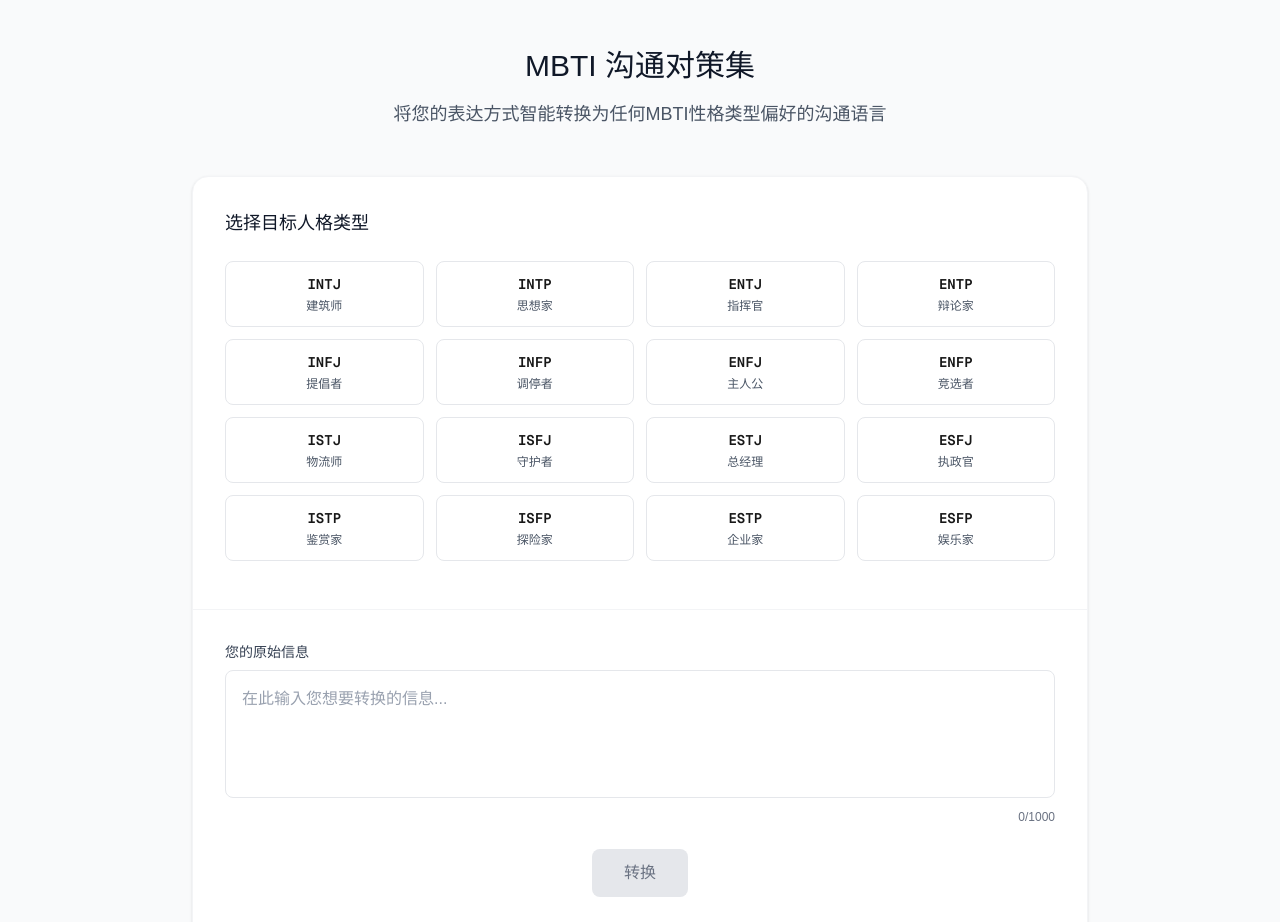
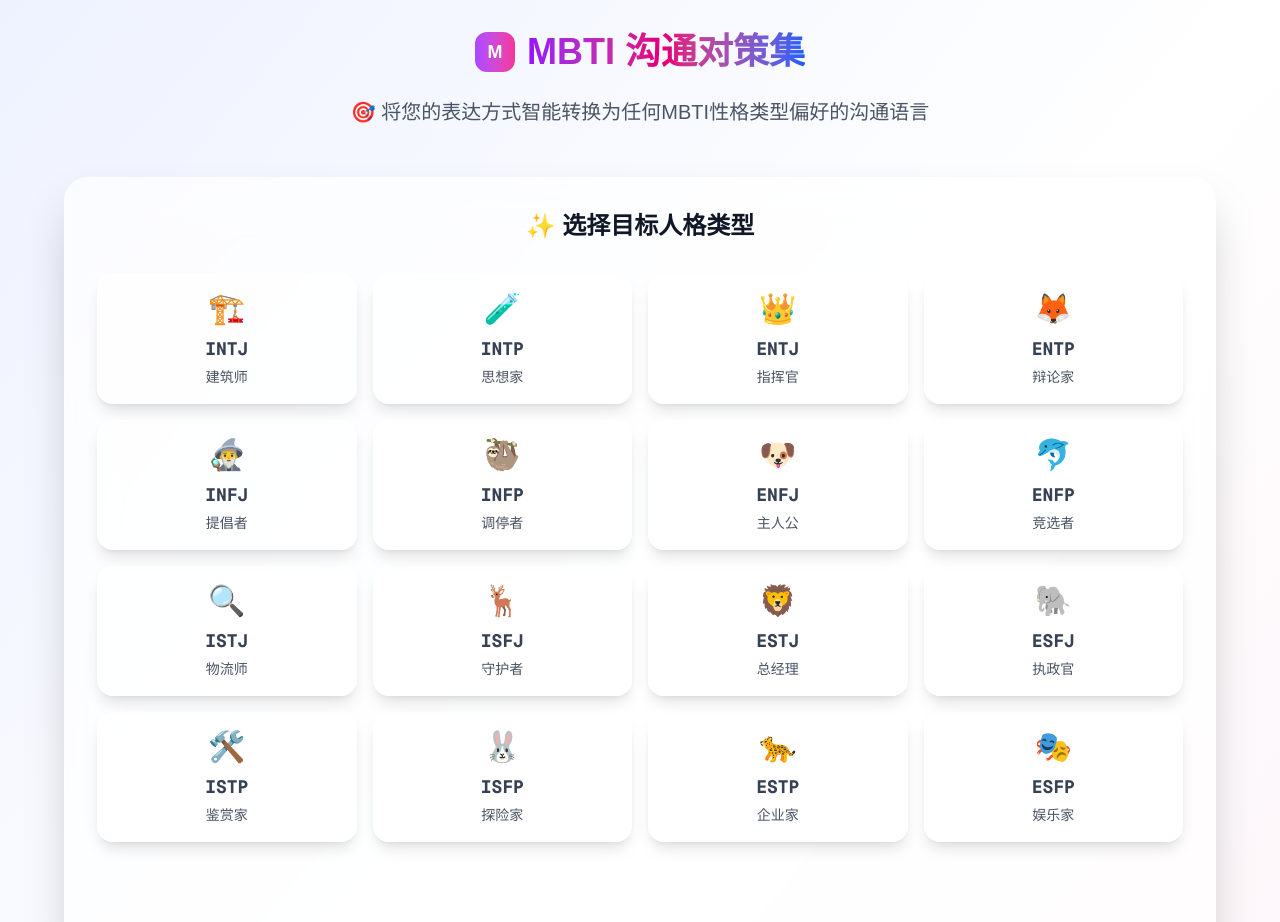
Before and after one commit to Neko3000/mbti-dialog-platform, a Next.js app: page / in a window 1280 px wide. Shown: the top 922 px of the page. Built offline with nearby package versions, Linux system fonts and the light colour scheme.

Commit message:
💄 feat: optimize UI

```diff
--- a/src/app/page.tsx
+++ b/src/app/page.tsx
@@ -3,22 +3,22 @@
 import { useState } from 'react';
 
 const mbtiTypes = [
-  { code: 'INTJ', name: '建筑师', description: '偏好直接、逻辑清晰和客观的沟通。聚焦于效率和解决方案。' },
-  { code: 'INTP', name: '思想家', description: '喜欢探讨概念和理论。重视逻辑一致性和精确性。' },
-  { code: 'ENTJ', name: '指挥官', description: '偏好果断、结构化的沟通。重视效率和明确的行动计划。' },
-  { code: 'ENTP', name: '辩论家', description: '享受探讨可能性和新观点。喜欢开放性讨论和头脑风暴。' },
-  { code: 'INFJ', name: '提倡者', description: '重视深度和意义。偏好温和、体贴的沟通方式。' },
-  { code: 'INFP', name: '调停者', description: '重视和谐、个人意义和鼓励。不喜欢苛刻的批评。' },
-  { code: 'ENFJ', name: '主人公', description: '重视和谐和他人感受。喜欢鼓励性和支持性的沟通。' },
-  { code: 'ENFP', name: '竞选者', description: '喜欢热情、积极的沟通。重视创意和可能性。' },
-  { code: 'ISTJ', name: '物流师', description: '偏好清晰、具体和实用的信息。重视传统和可靠性。' },
-  { code: 'ISFJ', name: '守护者', description: '重视和谐和他人需求。偏好温和、支持性的沟通。' },
-  { code: 'ESTJ', name: '总经理', description: '重视结构、事实和清晰的行动计划。不喜欢模糊性。' },
-  { code: 'ESFJ', name: '执政官', description: '重视和谐和团队合作。喜欢友好、支持性的沟通。' },
-  { code: 'ISTP', name: '鉴赏家', description: '偏好简洁、实用的沟通。重视自主性和灵活性。' },
-  { code: 'ISFP', name: '探险家', description: '重视个人价值观和和谐。偏好温和、非对抗性的沟通。' },
-  { code: 'ESTP', name: '企业家', description: '喜欢直接、行动导向的沟通。重视实际结果和即时反馈。' },
-  { code: 'ESFP', name: '娱乐家', description: '喜欢热情、友好的沟通。重视积极性和人际联系。' }
+  { code: 'INTJ', name: '建筑师', description: '偏好直接、逻辑清晰和客观的沟通。聚焦于效率和解决方案。', emoji: '🏗️', gradient: 'from-purple-500 to-purple-700' },
+  { code: 'INTP', name: '思想家', description: '喜欢探讨概念和理论。重视逻辑一致性和精确性。', emoji: '🧪', gradient: 'from-purple-400 to-indigo-600' },
+  { code: 'ENTJ', name: '指挥官', description: '偏好果断、结构化的沟通。重视效率和明确的行动计划。', emoji: '👑', gradient: 'from-orange-500 to-red-600' },
+  { code: 'ENTP', name: '辩论家', description: '享受探讨可能性和新观点。喜欢开放性讨论和头脑风暴。', emoji: '🦊', gradient: 'from-orange-400 to-pink-500' },
+  { code: 'INFJ', name: '提倡者', description: '重视深度和意义。偏好温和、体贴的沟通方式。', emoji: '🧙‍♂️', gradient: 'from-green-500 to-teal-600' },
+  { code: 'INFP', name: '调停者', description: '重视和谐、个人意义和鼓励。不喜欢苛刻的批评。', emoji: '🦥', gradient: 'from-pink-400 to-rose-600' },
+  { code: 'ENFJ', name: '主人公', description: '重视和谐和他人感受。喜欢鼓励性和支持性的沟通。', emoji: '🐶', gradient: 'from-green-400 to-emerald-600' },
+  { code: 'ENFP', name: '竞选者', description: '喜欢热情、积极的沟通。重视创意和可能性。', emoji: '🐬', gradient: 'from-blue-400 to-cyan-600' },
+  { code: 'ISTJ', name: '物流师', description: '偏好清晰、具体和实用的信息。重视传统和可靠性。', emoji: '🔍', gradient: 'from-blue-500 to-blue-700' },
+  { code: 'ISFJ', name: '守护者', description: '重视和谐和他人需求。偏好温和、支持性的沟通。', emoji: '🦌', gradient: 'from-blue-400 to-indigo-600' },
+  { code: 'ESTJ', name: '总经理', description: '重视结构、事实和清晰的行动计划。不喜欢模糊性。', emoji: '🦁', gradient: 'from-orange-500 to-amber-600' },
+  { code: 'ESFJ', name: '执政官', description: '重视和谐和团队合作。喜欢友好、支持性的沟通。', emoji: '🐘', gradient: 'from-pink-400 to-purple-500' },
+  { code: 'ISTP', name: '鉴赏家', description: '偏好简洁、实用的沟通。重视自主性和灵活性。', emoji: '🛠️', gradient: 'from-yellow-500 to-orange-600' },
+  { code: 'ISFP', name: '探险家', description: '重视个人价值观和和谐。偏好温和、非对抗性的沟通。', emoji: '🐰', gradient: 'from-yellow-400 to-pink-500' },
+  { code: 'ESTP', name: '企业家', description: '喜欢直接、行动导向的沟通。重视实际结果和即时反馈。', emoji: '🐆', gradient: 'from-yellow-500 to-red-600' },
+  { code: 'ESFP', name: '娱乐家', description: '喜欢热情、友好的沟通。重视积极性和人际联系。', emoji: '🎭', gradient: 'from-yellow-400 to-orange-500' }
 ];
 
 export default function Home() {
@@ -59,62 +59,81 @@ export default function Home() {
   };
 
   return (
-    <div className="min-h-screen bg-gray-50 py-12 px-4">
-      <div className="max-w-4xl mx-auto">
+    <div className="min-h-screen bg-gradient-to-br from-indigo-50 via-white to-pink-50 py-8 px-4">
+      <div className="max-w-6xl mx-auto">
         {/* Header */}
         <div className="text-center mb-12">
-          <h1 className="text-3xl font-light text-gray-900 mb-4">
+          <div className="inline-flex items-center gap-3 mb-6">
+            <div className="w-10 h-10 bg-gradient-to-r from-purple-500 to-pink-500 rounded-xl flex items-center justify-center">
+              <span className="text-white font-bold text-lg">M</span>
+            </div>
+            <h1 className="text-4xl font-bold bg-gradient-to-r from-purple-600 via-pink-600 to-blue-600 bg-clip-text text-transparent">
               MBTI 沟通对策集
             </h1>
-          <p className="text-gray-600 text-lg font-light">
-            将您的表达方式智能转换为任何MBTI性格类型偏好的沟通语言
+          </div>
+          <p className="text-gray-600 text-xl font-medium max-w-2xl mx-auto leading-relaxed">
+            🎯 将您的表达方式智能转换为任何MBTI性格类型偏好的沟通语言
           </p>
         </div>
 
         {/* Main Content Container */}
-        <div className="bg-white rounded-2xl shadow-sm border border-gray-100 overflow-hidden">
+        <div className="bg-white/70 backdrop-blur-xl rounded-3xl shadow-2xl border border-white/20 overflow-hidden">
           {/* MBTI Selector */}
-          <div className="p-8 border-b border-gray-100">
-            <h2 className="text-lg font-medium text-gray-900 mb-6">
-              选择目标人格类型
+          <div className="p-8 border-b border-white/20">
+            <h2 className="text-2xl font-bold text-gray-900 mb-8 text-center">
+              ✨ 选择目标人格类型
             </h2>
 
             {/* 4x4 Grid - Responsive */}
-            <div className="grid grid-cols-2 sm:grid-cols-4 gap-3 mb-4">
+            <div className="grid grid-cols-2 sm:grid-cols-4 gap-4 mb-6">
               {mbtiTypes.map((type) => (
                 <button
                   key={type.code}
                   onClick={() => setSelectedType(type.code)}
                   className={`
-                    p-3 rounded-lg border transition-all duration-200 text-center
+                    group relative p-4 rounded-2xl transition-all duration-300 text-center overflow-hidden
+                    transform hover:scale-105 hover:-translate-y-1
                     ${selectedType === type.code
-                      ? 'border-blue-500 bg-blue-50 text-blue-700'
-                      : 'border-gray-200 hover:border-gray-300 hover:bg-gray-50'
+                      ? `bg-gradient-to-br ${type.gradient} text-white shadow-xl scale-105`
+                      : 'bg-white/60 hover:bg-white/80 text-gray-700 shadow-lg border border-white/40'
                     }
                   `}
                 >
-                  <div className="font-mono font-semibold text-sm mb-1">
+                  <div className="relative z-10">
+                    <div className="text-3xl mb-2 transform group-hover:scale-110 transition-transform duration-300">
+                      {type.emoji}
+                    </div>
+                    <div className="font-mono font-bold text-lg mb-1">
                       {type.code}
                     </div>
-                  <div className="text-xs text-gray-600">
+                    <div className="text-sm opacity-90">
                       {type.name}
                     </div>
+                  </div>
+                  {selectedType === type.code && (
+                    <div className="absolute inset-0 bg-gradient-to-br from-white/20 to-transparent rounded-2xl" />
+                  )}
                 </button>
               ))}
             </div>
 
             {/* Selected Type Description */}
             {selectedType && (
-              <div className="bg-blue-50 border border-blue-200 rounded-lg p-4">
-                <div className="flex items-center gap-2 mb-2">
-                  <span className="font-mono font-semibold text-blue-700">
+              <div className={`bg-gradient-to-r ${mbtiTypes.find(t => t.code === selectedType)?.gradient} rounded-2xl p-6 text-white shadow-lg animate-in slide-in-from-top-3 duration-500`}>
+                <div className="flex items-center gap-3 mb-3">
+                  <span className="text-4xl">
+                    {mbtiTypes.find(t => t.code === selectedType)?.emoji}
+                  </span>
+                  <div>
+                    <span className="font-mono font-bold text-xl">
                       {selectedType}
                     </span>
-                  <span className="text-blue-600">
+                    <span className="text-white/90 ml-3 text-lg">
                       {mbtiTypes.find(t => t.code === selectedType)?.name}
                     </span>
                   </div>
-                <p className="text-sm text-blue-700">
+                </div>
+                <p className="text-white/95 leading-relaxed">
                   {mbtiTypes.find(t => t.code === selectedType)?.description}
                 </p>
               </div>
@@ -123,23 +142,26 @@ export default function Home() {
 
           {/* Input/Output Section */}
           <div className="p-8">
-            <div className="space-y-6">
+            <div className="space-y-8">
               {/* Input Area */}
-              <div>
-                <label className="block text-sm font-medium text-gray-700 mb-2">
+              <div className="relative">
+                <label className="block text-lg font-semibold text-gray-800 mb-3 flex items-center gap-2">
+                  <span>💭</span>
                   您的原始信息
                 </label>
+                <div className="relative">
                   <textarea
                     value={inputText}
                     onChange={(e) => setInputText(e.target.value)}
-                  placeholder="在此输入您想要转换的信息..."
-                  className="w-full h-32 p-4 border border-gray-200 rounded-lg resize-none
-                           focus:outline-none focus:ring-2 focus:ring-blue-500 focus:border-transparent
-                           placeholder-gray-400"
+                    placeholder="在此输入您想要转换的信息...\n例如：这个设计方案需要重新修改，不符合要求。"
+                    className="w-full h-36 p-4 bg-gradient-to-br from-gray-50 to-white border-2 border-gray-200 rounded-2xl resize-none
+                             focus:outline-none focus:ring-2 focus:ring-purple-500 focus:border-purple-500
+                             placeholder-gray-400 text-gray-800 shadow-inner transition-all duration-300"
                     maxLength={1000}
                   />
-                <div className="text-xs text-gray-500 mt-1 text-right">
+                  <div className="absolute bottom-3 right-3 text-xs text-gray-500 bg-white/80 px-2 py-1 rounded-lg">
                     {inputText.length}/1000
+                  </div>
                 </div>
               </div>
 
@@ -149,32 +171,62 @@ export default function Home() {
                   onClick={handleTransform}
                   disabled={!selectedType || !inputText.trim() || isLoading}
                   className={`
-                    px-8 py-3 rounded-lg font-medium transition-all duration-200
+                    relative px-10 py-4 rounded-2xl font-bold text-lg transition-all duration-300 transform overflow-hidden
                     ${(!selectedType || !inputText.trim() || isLoading)
                       ? 'bg-gray-200 text-gray-500 cursor-not-allowed'
-                      : 'bg-blue-600 text-white hover:bg-blue-700 active:bg-blue-800'
+                      : 'bg-gradient-to-r from-purple-600 to-pink-600 text-white hover:from-purple-700 hover:to-pink-700 hover:scale-105 shadow-lg hover:shadow-xl active:scale-95'
                     }
                   `}
                 >
-                  {isLoading ? '转换中...' : '转换'}
+                  <span className="relative z-10 flex items-center gap-2">
+                    {isLoading ? (
+                      <>
+                        <svg className="animate-spin w-5 h-5" viewBox="0 0 24 24">
+                          <circle className="opacity-25" cx="12" cy="12" r="10" stroke="currentColor" strokeWidth="4" fill="none" />
+                          <path className="opacity-75" fill="currentColor" d="M4 12a8 8 0 018-8V0C5.373 0 0 5.373 0 12h4zm2 5.291A7.962 7.962 0 014 12H0c0 3.042 1.135 5.824 3 7.938l3-2.647z" />
+                        </svg>
+                        转换中...
+                      </>
+                    ) : (
+                      <>
+                        <span>✨</span>
+                        智能转换
+                      </>
+                    )}
+                  </span>
+                  {!(!selectedType || !inputText.trim() || isLoading) && (
+                    <div className="absolute inset-0 bg-gradient-to-r from-white/20 to-transparent opacity-0 group-hover:opacity-100 transition-opacity duration-300" />
+                  )}
                 </button>
               </div>
 
               {/* Output Area */}
-              <div>
-                <label className="block text-sm font-medium text-gray-700 mb-2">
+              <div className="relative">
+                <label className="block text-lg font-semibold text-gray-800 mb-3 flex items-center gap-2">
+                  <span>🎯</span>
                   转换后的信息
                 </label>
                 <div className="relative">
-                  <div className="w-full h-32 p-4 bg-gray-50 border border-gray-200 rounded-lg overflow-y-auto">
+                  <div className="w-full min-h-36 p-6 bg-gradient-to-br from-green-50 to-blue-50 border-2 border-green-200 rounded-2xl overflow-y-auto shadow-inner">
                     {outputText ? (
-                      <p className="text-gray-900 whitespace-pre-wrap">
+                      <div className="space-y-3">
+                        <div className="flex items-center gap-2 text-green-700 text-sm font-medium">
+                          <span className="w-2 h-2 bg-green-500 rounded-full animate-pulse"></span>
+                          转换完成
+                        </div>
+                        <p className="text-gray-800 leading-relaxed whitespace-pre-wrap bg-white/60 p-4 rounded-xl">
                           {outputText}
                         </p>
+                      </div>
                     ) : (
-                      <p className="text-gray-500">
+                      <div className="flex items-center justify-center h-32 text-center">
+                        <div className="space-y-2">
+                          <div className="text-4xl">🤖</div>
+                          <p className="text-gray-500 font-medium">
                             转换结果将显示在此处
                           </p>
+                        </div>
+                      </div>
                     )}
                   </div>
                   {outputText && (
@@ -188,10 +240,13 @@ export default function Home() {
                           console.error('复制失败:', err);
                         }
                       }}
-                      className="absolute top-2 right-2 px-3 py-1 text-xs bg-white border border-gray-200
-                               rounded hover:bg-gray-50 transition-colors"
+                      className={`absolute top-2 right-2 px-4 py-2 text-sm font-medium rounded-xl transition-all duration-300 transform hover:scale-105 ${
+                        copySuccess
+                          ? 'bg-green-500 text-white'
+                          : 'bg-white/90 text-gray-700 hover:bg-white shadow-lg border border-white/50'
+                      }`}
                     >
-                      {copySuccess ? '已复制!' : '复制'}
+                      {copySuccess ? '✅ 已复制!' : '📋 复制'}
                     </button>
                   )}
                 </div>
@@ -207,8 +262,9 @@ export default function Home() {
                       setSelectedType(null);
                       setCopySuccess(false);
                     }}
-                    className="px-4 py-2 text-sm text-gray-600 hover:text-gray-800 transition-colors"
+                    className="px-6 py-3 text-sm font-medium text-gray-600 hover:text-gray-800 bg-gray-100 hover:bg-gray-200 rounded-xl transition-all duration-300 transform hover:scale-105 flex items-center gap-2 mx-auto"
                   >
+                    <span>🗑️</span>
                     清空所有
                   </button>
                 </div>
```
Lines whose indentation alone changed are shown as unchanged.
